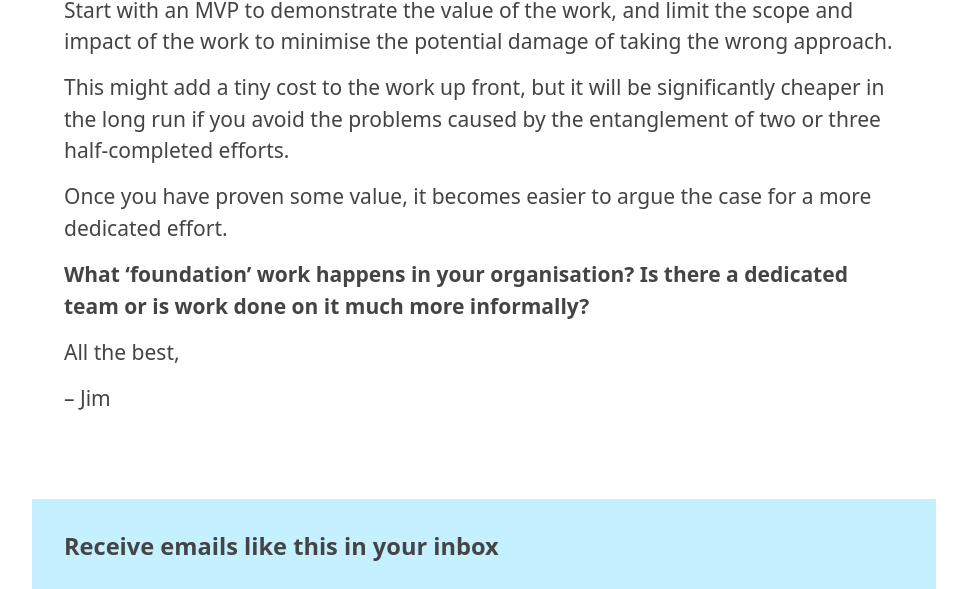
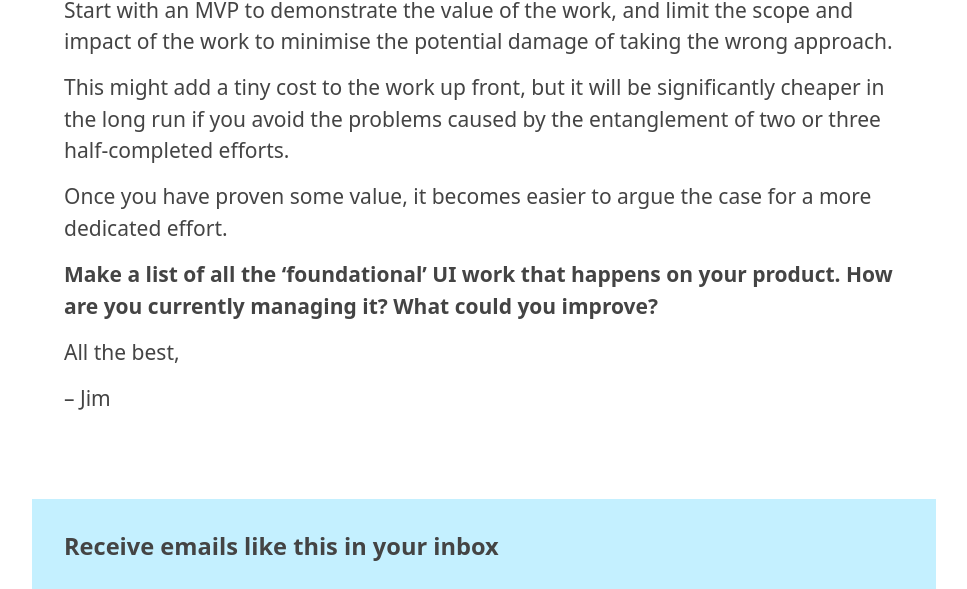
Before and after one commit to froots/froots.github.io, a Jekyll site: the page built from _list/20180522.md, in a window 1280 px wide and 900 px high, scrolled down 1170 px, cut to the strip 0-589 px from the top of the window. Shown: the whole strip, without its empty margins (156-1123 px from the left). Built offline with Jekyll 4.4.1, drawn with Linux system fonts in a browser that asks for light colours.

Commit message:
Re-jig question

```diff
--- a/_list/20180522.md
+++ b/_list/20180522.md
@@ -21,7 +21,7 @@ This might add a tiny cost to the work up front, but it will be significantly ch
 
 Once you have proven some value, it becomes easier to argue the case for a more dedicated effort.
 
-__What 'foundation' work happens in your organisation? Is there a dedicated team or is work done on it much more informally?__
+__Make a list of all the 'foundational' UI work that happens on your product. How are you currently managing it? What could you improve?__
 
 All the best,
 
```
